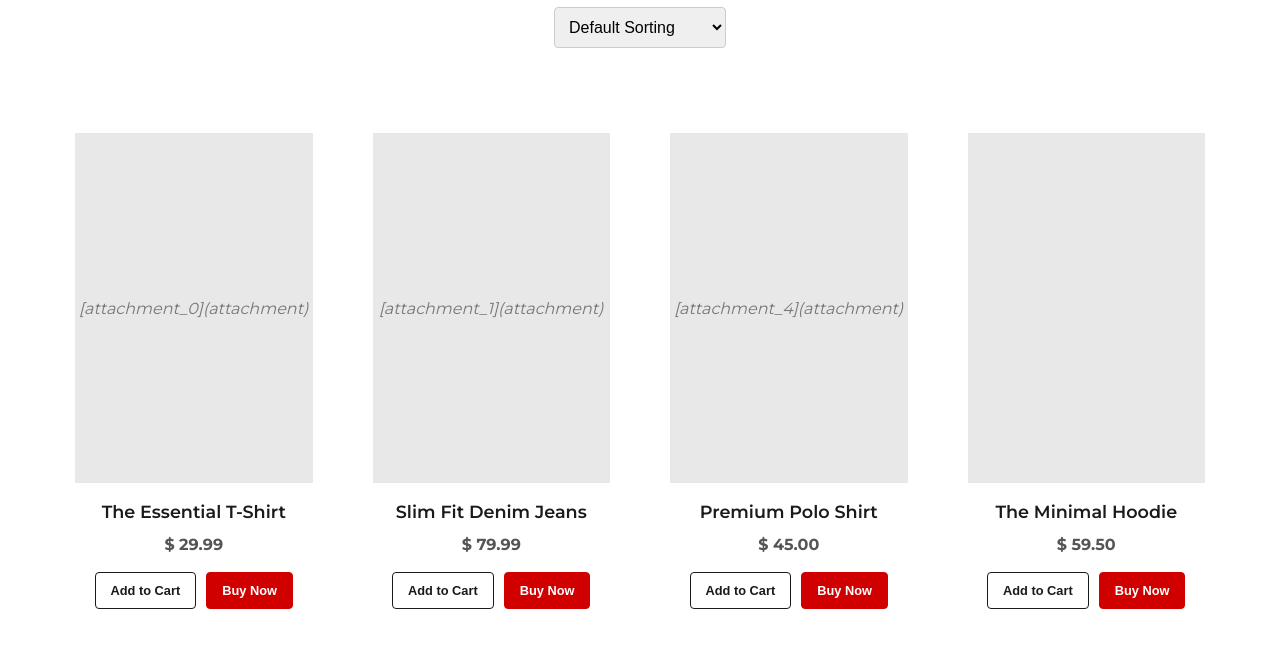
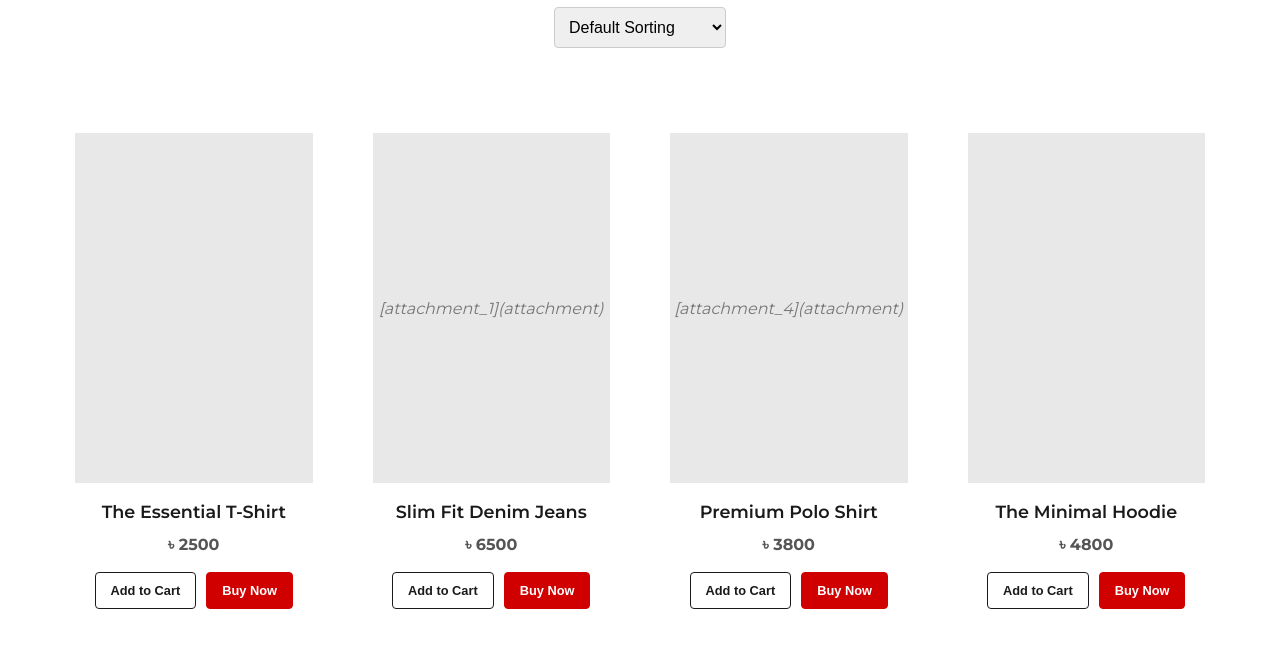
Before and after one commit to lynexbd/lynexbd.github.io, a plain HTML site: page products.html in a window 1280 px wide. Shown: the part 253-924 px from the top of the page. Drawn offline with Linux system fonts and the light colour scheme.

Commit message:
Update products.html

```diff
--- a/products.html
+++ b/products.html
@@ -43,9 +43,9 @@
     <section class="products-section container" style="padding-top: 0;">
         <div class="product-grid">
             <div class="product-card">
-                <div class="product-image">[attachment_0](attachment)</div>
+                <div class="product-image"></div>
                 <h3 class="product-name">The Essential T-Shirt</h3>
-                <p class="product-price">$ 29.99</p>
+                <p class="product-price">৳ 2500</p>
                 <div class="product-actions">
                     <button class="btn cart-btn">Add to Cart</button>
                     <button class="btn buy-btn">Buy Now</button>
@@ -55,7 +55,7 @@
             <div class="product-card">
                 <div class="product-image">[attachment_1](attachment)</div>
                 <h3 class="product-name">Slim Fit Denim Jeans</h3>
-                <p class="product-price">$ 79.99</p>
+                <p class="product-price">৳ 6500</p>
                 <div class="product-actions">
                     <button class="btn cart-btn">Add to Cart</button>
                     <button class="btn buy-btn">Buy Now</button>
@@ -64,7 +64,7 @@
              <div class="product-card">
                 <div class="product-image">[attachment_4](attachment)</div>
                 <h3 class="product-name">Premium Polo Shirt</h3>
-                <p class="product-price">$ 45.00</p>
+                <p class="product-price">৳ 3800</p>
                 <div class="product-actions">
                     <button class="btn cart-btn">Add to Cart</button>
                     <button class="btn buy-btn">Buy Now</button>
@@ -73,7 +73,7 @@
             <div class="product-card">
                 <div class="product-image"></div>
                 <h3 class="product-name">The Minimal Hoodie</h3>
-                <p class="product-price">$ 59.50</p>
+                <p class="product-price">৳ 4800</p>
                 <div class="product-actions">
                     <button class="btn cart-btn">Add to Cart</button>
                     <button class="btn buy-btn">Buy Now</button>
@@ -108,8 +108,7 @@
                     <li><a href="about.html">About Us</a></li>
                     <li><a href="#">Careers</a></li>
                     <li><a href="#">Store Locator</a></li>
-                    <li><a href="admin.html">Admin Login</a></li>
-                </ul>
+                    </ul>
             </div>
 
             <div class="footer-col footer-links">
```
